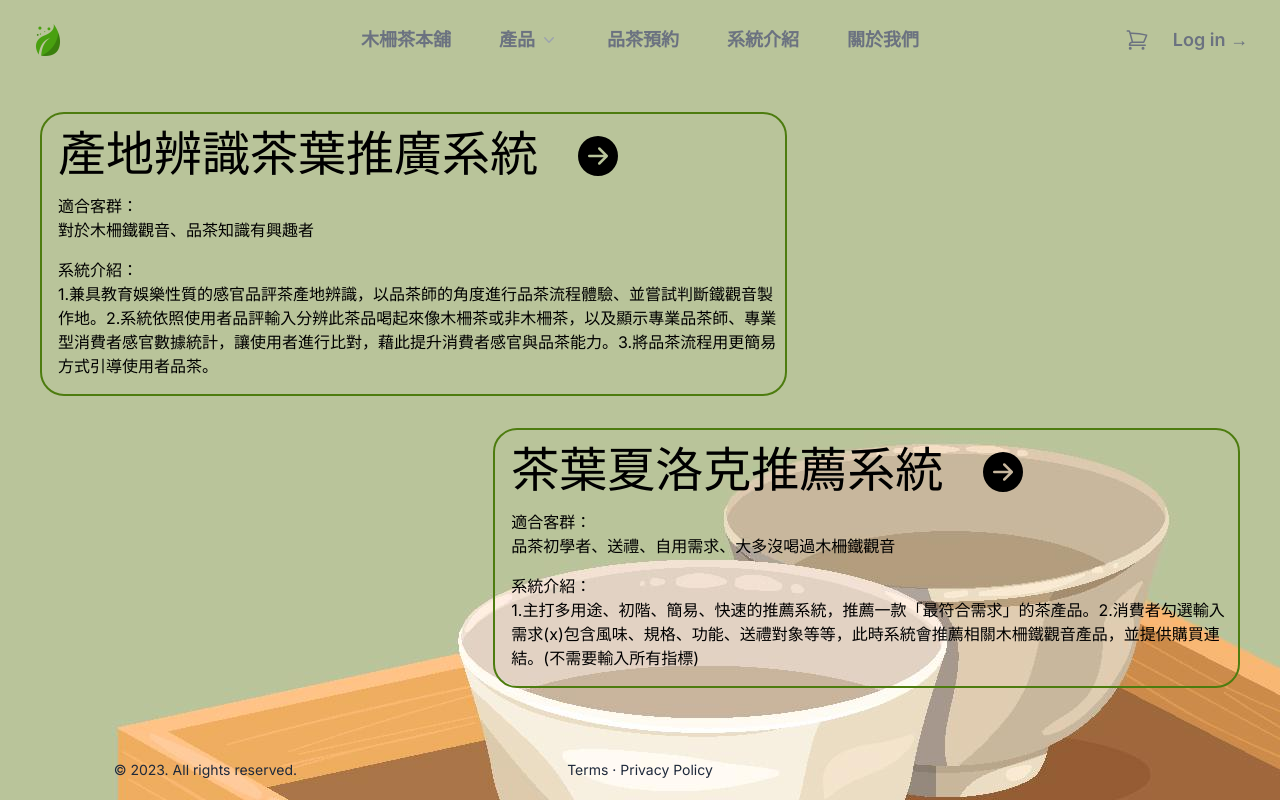
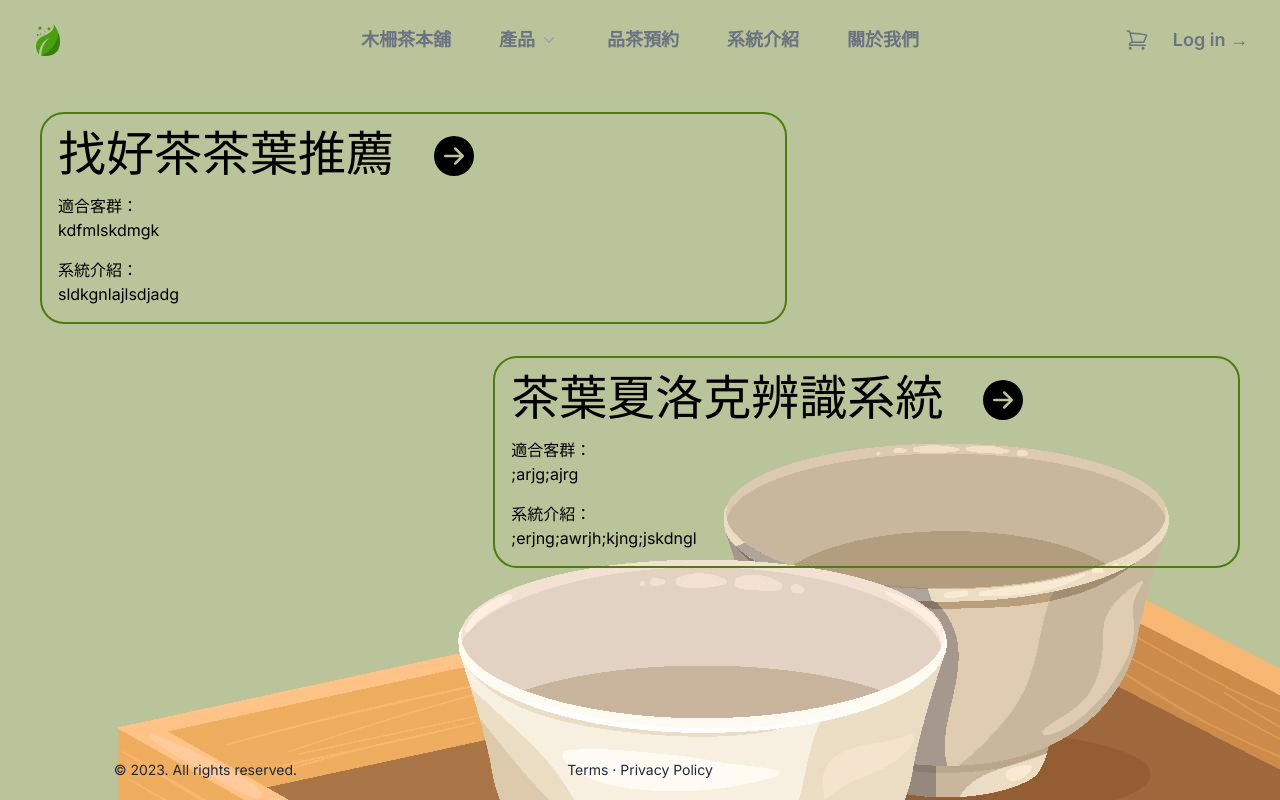
Before and after one commit to Mattis3858/graduation_with_next, a Next.js app: page / in a window 1280 px wide. Built offline with nearby package versions, Linux system fonts and the light colour scheme.

Commit message:
更新頁面名稱

```diff
--- a/app/components/Navbar.js
+++ b/app/components/Navbar.js
@@ -13,9 +13,9 @@ import { BiSearchAlt } from 'react-icons/bi';
 import Link from 'next/link';
 const products = [
   {
-    name: '茶葉產地辨識推廣系統',
+    name: '找好茶茶葉推薦',
     description: 'Get a better understanding of your traffic',
-    href: '/teaidentification',
+    href: '/goodtea',
     icon: RiSeedlingLine,
   },
   {
--- a/app/page.js
+++ b/app/page.js
@@ -5,16 +5,16 @@ export default function Home() {
   return (
     <main className="mt-8">
       <SystemIntroduction
-        title="產地辨識茶葉推廣系統"
-        customer="對於木柵鐵觀音、品茶知識有興趣者"
-        description="1.兼具教育娛樂性質的感官品評茶產地辨識，以品茶師的角度進行品茶流程體驗、並嘗試判斷鐵觀音製作地。2.系統依照使用者品評輸入分辨此茶品喝起來像木柵茶或非木柵茶，以及顯示專業品茶師、專業型消費者感官數據統計，讓使用者進行比對，藉此提升消費者感官與品茶能力。3.將品茶流程用更簡易方式引導使用者品茶。"
+        title="找好茶茶葉推薦"
+        customer="kdfmlskdmgk"
+        description="sldkgnlajlsdjadg"
         marginLeft="m-auto ml-10"
-        link="/teaidentification"
+        link="/goodtea"
       />
       <SystemIntroduction
-        title="茶葉夏洛克推薦系統"
-        customer="品茶初學者、送禮、自用需求、大多沒喝過木柵鐵觀音"
-        description="1.主打多用途、初階、簡易、快速的推薦系統，推薦一款「最符合需求」的茶產品。2.消費者勾選輸入需求(x)包含風味、規格、功能、送禮對象等等，此時系統會推薦相關木柵鐵觀音產品，並提供購買連結。(不需要輸入所有指標)"
+        title="茶葉夏洛克辨識系統"
+        customer=";arjg;ajrg"
+        description=";erjng;awrjh;kjng;jskdngl"
         marginLeft="m-auto mr-10"
         link="/sherlock"
       />
--- /dev/null
+++ b/app/sherlock/Identification.js
@@ -0,0 +1,7 @@
+import React from 'react';
+
+const Identification = () => {
+  return <div>Identification</div>;
+};
+
+export default Identification;
--- a/app/sherlock/page.js
+++ b/app/sherlock/page.js
@@ -1,3 +1,9 @@
+import Identification from '../sherlock/Identification';
+
 export default function Home() {
-  return <main className=""></main>;
+  return (
+    <main className="">
+      <Identification />
+    </main>
+  );
 }
--- a/app/teaidentification/Identification.js
+++ /dev/null
@@ -1,7 +0,0 @@
-import React from 'react';
-
-const Identification = () => {
-  return <div>Identification</div>;
-};
-
-export default Identification;
--- a/app/teaidentification/page.js
+++ /dev/null
@@ -1,9 +0,0 @@
-import Identification from './Identification';
-
-export default function Home() {
-  return (
-    <main className="">
-      <Identification />
-    </main>
-  );
-}
```
